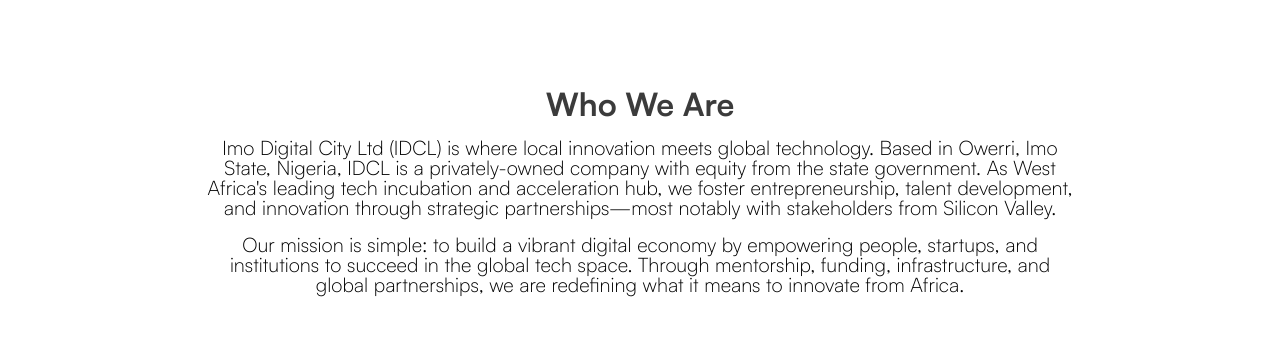
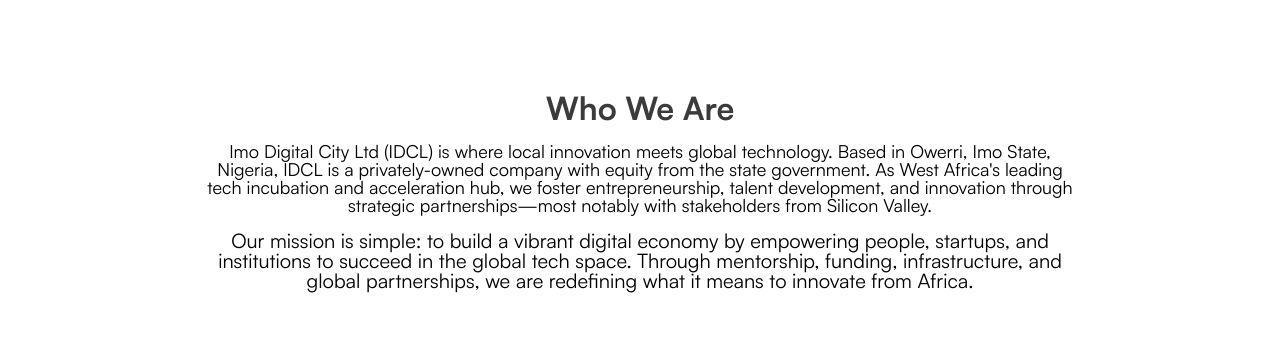
Before and after one commit to sullivanEmerald/idcl, a Next.js app: page /about in a window 1280 px wide. Shown: the part 900-1245 px from the top of the page. Built offline with nearby package versions, Linux system fonts and the light colour scheme; no server answers; what axios-retry would draw is missing.

Commit message:
animation about us

```diff
--- a/components/sections/about/aboutUs.tsx
+++ b/components/sections/about/aboutUs.tsx
@@ -8,41 +8,41 @@ export default function AboutUsWho() {
             initial={{ opacity: 0, y: 40 }}
             whileInView={{ opacity: 1, y: 0 }}
             transition={{ duration: 0.8, ease: "easeOut" }}
-            viewport={{ once: false, amount: 0.3 }}
+            viewport={{ once: true, amount: 0.3 }}
         >
             <motion.div
                 className="w-full max-w-[867px] flex flex-col justify-center items-center gap-4 sm:gap-6 lg:gap-[17px]"
                 initial={{ opacity: 0, y: 30 }}
                 whileInView={{ opacity: 1, y: 0 }}
                 transition={{ duration: 0.7, delay: 0.2, ease: "easeOut" }}
-                viewport={{ once: false, amount: 0.3 }}
+                viewport={{ once: true, amount: 0.3 }}
             >
                 <motion.h2
                     className="w-full font-satoshi font-bold leading-[110%] tracking-[0em] text-[#3B3B3B] text-2xl sm:text-3xl lg:text-[32px] text-center lg:h-[35px]"
                     initial={{ opacity: 0, y: 20 }}
                     whileInView={{ opacity: 1, y: 0 }}
                     transition={{ duration: 0.6, delay: 0.3, ease: "easeOut" }}
-                    viewport={{ once: false, amount: 0.3 }}
+                    viewport={{ once: true, amount: 0.3 }}
                 >
                     Who We Are
                 </motion.h2>
 
                 <motion.p
-                    className="w-full font-satoshi font-light leading-[1.5] sm:leading-[1.3] lg:leading-[100%] tracking-[0em] text-[#000000] text-base sm:text-lg lg:text-[20px] text-center"
+                    className="w-full font-satoshi font-normal leading-[1.5] sm:leading-[1.3] lg:leading-[100%] tracking-[0em] text-[#000000] text-base sm:text-lg lg:text-[18px] text-center"
                     initial={{ opacity: 0, y: 20 }}
                     whileInView={{ opacity: 1, y: 0 }}
                     transition={{ duration: 0.6, delay: 0.4, ease: "easeOut" }}
-                    viewport={{ once: false, amount: 0.3 }}
+                    viewport={{ once: true, amount: 0.3 }}
                 >
                     Imo Digital City Ltd (IDCL) is where local innovation meets global technology. Based in Owerri, Imo State, Nigeria, IDCL is a privately-owned company with equity from the state government. As West Africa's leading tech incubation and acceleration hub, we foster entrepreneurship, talent development, and innovation through strategic partnerships—most notably with stakeholders from Silicon Valley.
                 </motion.p>
 
                 <motion.p
-                    className="w-full font-satoshi font-light leading-[1.5] sm:leading-[1.3] lg:leading-[100%] tracking-[0em] text-[#000000] text-base sm:text-lg lg:text-[20px] text-center"
+                    className="w-full font-satoshi font-normal leading-[1.5] sm:leading-[1.3] lg:leading-[100%] tracking-[0em] text-[#000000] text-base sm:text-lg lg:text-[20px] text-center"
                     initial={{ opacity: 0, y: 20 }}
                     whileInView={{ opacity: 1, y: 0 }}
                     transition={{ duration: 0.6, delay: 0.5, ease: "easeOut" }}
-                    viewport={{ once: false, amount: 0.3 }}
+                    viewport={{ once: true, amount: 0.3 }}
                 >
                     Our mission is simple: to build a vibrant digital economy by empowering people, startups, and institutions to succeed in the global tech space. Through mentorship, funding, infrastructure, and global partnerships, we are redefining what it means to innovate from Africa.
                 </motion.p>
--- a/components/sections/about/vison.tsx
+++ b/components/sections/about/vison.tsx
@@ -9,14 +9,14 @@ export default function AboutUSVision() {
             initial={{ opacity: 0, y: 40 }}
             whileInView={{ opacity: 1, y: 0 }}
             transition={{ duration: 0.8, ease: "easeOut" }}
-            viewport={{ once: false, amount: 0.3 }}
+            viewport={{ once: true, amount: 0.3 }}
         >
             {/* Image - responsive sizing with exact dimensions on lg+ */}
             <motion.div
                 initial={{ opacity: 0, x: -60 }}
                 whileInView={{ opacity: 1, x: 0 }}
                 transition={{ duration: 0.8, ease: "easeOut" }}
-                viewport={{ once: false, amount: 0.3 }}
+                viewport={{ once: true, amount: 0.3 }}
             >
                 <Image
                     src='/images/vision/vision.png'
@@ -33,7 +33,7 @@ export default function AboutUSVision() {
                 initial={{ opacity: 0, y: 30 }}
                 whileInView={{ opacity: 1, y: 0 }}
                 transition={{ duration: 0.7, delay: 0.2, ease: "easeOut" }}
-                viewport={{ once: false, amount: 0.3 }}
+                viewport={{ once: true, amount: 0.3 }}
             >
                 <div className="w-full lg:w-[599px] flex items-start gap-4 sm:gap-6 lg:gap-[25px]">
                     <Image src='/images/vision/eyes.png' width={63} height={63} priority alt="vision-image" />
@@ -43,7 +43,7 @@ export default function AboutUSVision() {
                             initial={{ opacity: 0, y: 20 }}
                             whileInView={{ opacity: 1, y: 0 }}
                             transition={{ duration: 0.6, delay: 0.3, ease: "easeOut" }}
-                            viewport={{ once: false, amount: 0.3 }}
+                            viewport={{ once: true, amount: 0.3 }}
                         >
                             Our Vision
                         </motion.h2>
@@ -52,7 +52,7 @@ export default function AboutUSVision() {
                             initial={{ opacity: 0, y: 20 }}
                             whileInView={{ opacity: 1, y: 0 }}
                             transition={{ duration: 0.6, delay: 0.4, ease: "easeOut" }}
-                            viewport={{ once: false, amount: 0.3 }}
+                            viewport={{ once: true, amount: 0.3 }}
                         >
                             To become the leading hub for digital innovation and entrepreneurship in West Africa.
                         </motion.p>
@@ -67,7 +67,7 @@ export default function AboutUSVision() {
                             initial={{ opacity: 0, y: 20 }}
                             whileInView={{ opacity: 1, y: 0 }}
                             transition={{ duration: 0.6, delay: 0.5, ease: "easeOut" }}
-                            viewport={{ once: false, amount: 0.3 }}
+                            viewport={{ once: true, amount: 0.3 }}
                         >
                             Our Mission
                         </motion.h2>
@@ -76,7 +76,7 @@ export default function AboutUSVision() {
                             initial={{ opacity: 0, y: 20 }}
                             whileInView={{ opacity: 1, y: 0 }}
                             transition={{ duration: 0.6, delay: 0.6, ease: "easeOut" }}
-                            viewport={{ once: false, amount: 0.3 }}
+                            viewport={{ once: true, amount: 0.3 }}
                         >
                             To empower West Africa's digital ecosystem through innovation, skill development, and entrepreneurship support that connects talent with opportunity.
                         </motion.p>
```
